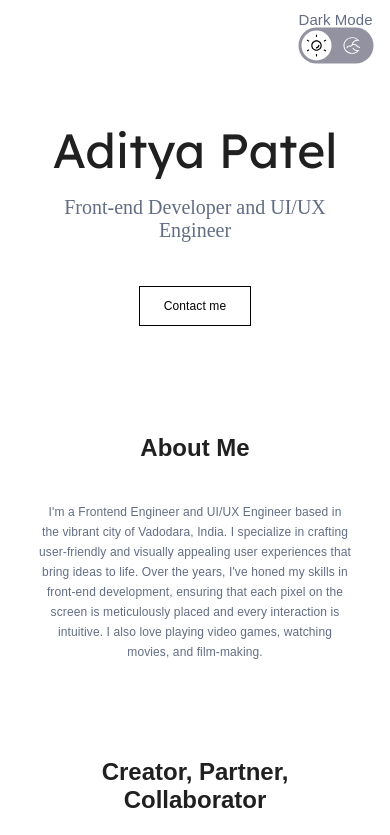
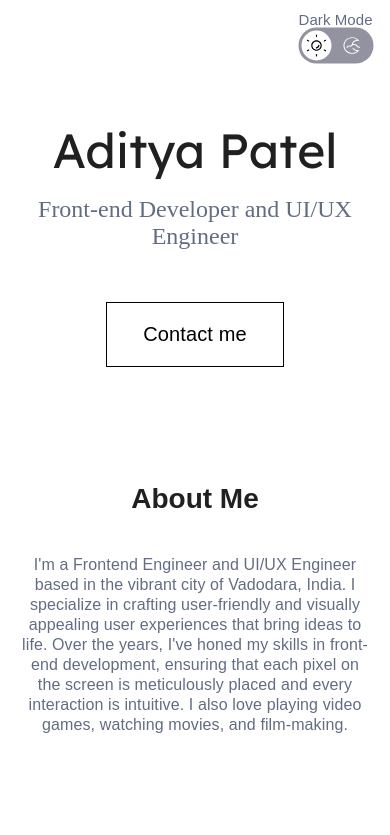
Before and after one commit to adityapatel149/adityapatel.github.io, a React (Create React App) app: page / in a window 390 px wide. Shown: the top 835 px of the page. Built offline with nearby package versions, Linux system fonts and the light colour scheme; a web font is replaced by a local one.

Commit message:
Update 13 files

```diff
--- a/src/styles.css
+++ b/src/styles.css
@@ -546,7 +546,7 @@ li p {
   .App {
     gap: 9rem;
     padding: 4rem 6rem;
-    max-width: 80%;
+    max-width: 90%;
     margin: 1.5rem auto;
   }
 
@@ -585,17 +585,17 @@ li p {
   }
 
   .primary-button {
-    padding: 1rem;
-    font-size: 1rem;
+    padding: 1.25rem;
+    font-size: 1.25rem;
     letter-spacing: 0.012rem;
   }
 
   .btn-inside2 {
-    padding: 1rem 2.25rem;
+    padding: 1.25rem 2.25rem;
   }
 
   .btn-inside:hover {
-    padding: 1rem;
+    padding: 1.25rem;
   }
 
   .darkmode-switch {
@@ -724,7 +724,7 @@ li p {
 
   .container {
     max-width: 1024px;
-    width: 80%;
+    width: 100%;
   }
 }
 
@@ -732,7 +732,7 @@ li p {
   .App {
     gap: 6rem;
     padding: 4rem 0.5rem;
-    max-width: 80%;
+    max-width: 90%;
     margin: 1rem auto;
   }
 
@@ -747,21 +747,21 @@ li p {
   }
 
   h2 {
-    font-size: 1.5rem;
+    font-size: 1.75rem;
     font-weight: 700;
   }
 
   h3 {
-    font-size: 1.25rem;
+    font-size: 1.5rem;
   }
 
   h4 {
-    font-size: 1rem;
+    font-size: 1.25rem;
     line-height: 2.5rem; /* 175% */
   }
 
   p {
-    font-size: 0.75rem;
+    font-size: 1rem;
     line-height: 1.25rem; /* 166.667% */
     letter-spacing: 0.007rem;
   }
@@ -771,17 +771,17 @@ li p {
   }
 
   .primary-button {
-    padding: 0.75rem;
-    font-size: 0.75rem;
+    padding: 1.25rem;
+    font-size: 1.25rem;
     letter-spacing: 0.007rem;
   }
 
   .btn-inside2 {
-    padding: 0.75rem 1.5rem;
+    padding: 1.25rem 2.25rem;
   }
 
   .btn-inside:hover {
-    padding: 0.75rem;
+    padding: 1.25rem;
   }
 
   .darkmode-switch {
@@ -919,7 +919,7 @@ li p {
 
   .container {
     max-width: 425px;
-    width: 80%;
+    width: 100%;
   }
 }
 
```
Also changed, not shown: 11 other files (tests, documents, lock files or other folders).
